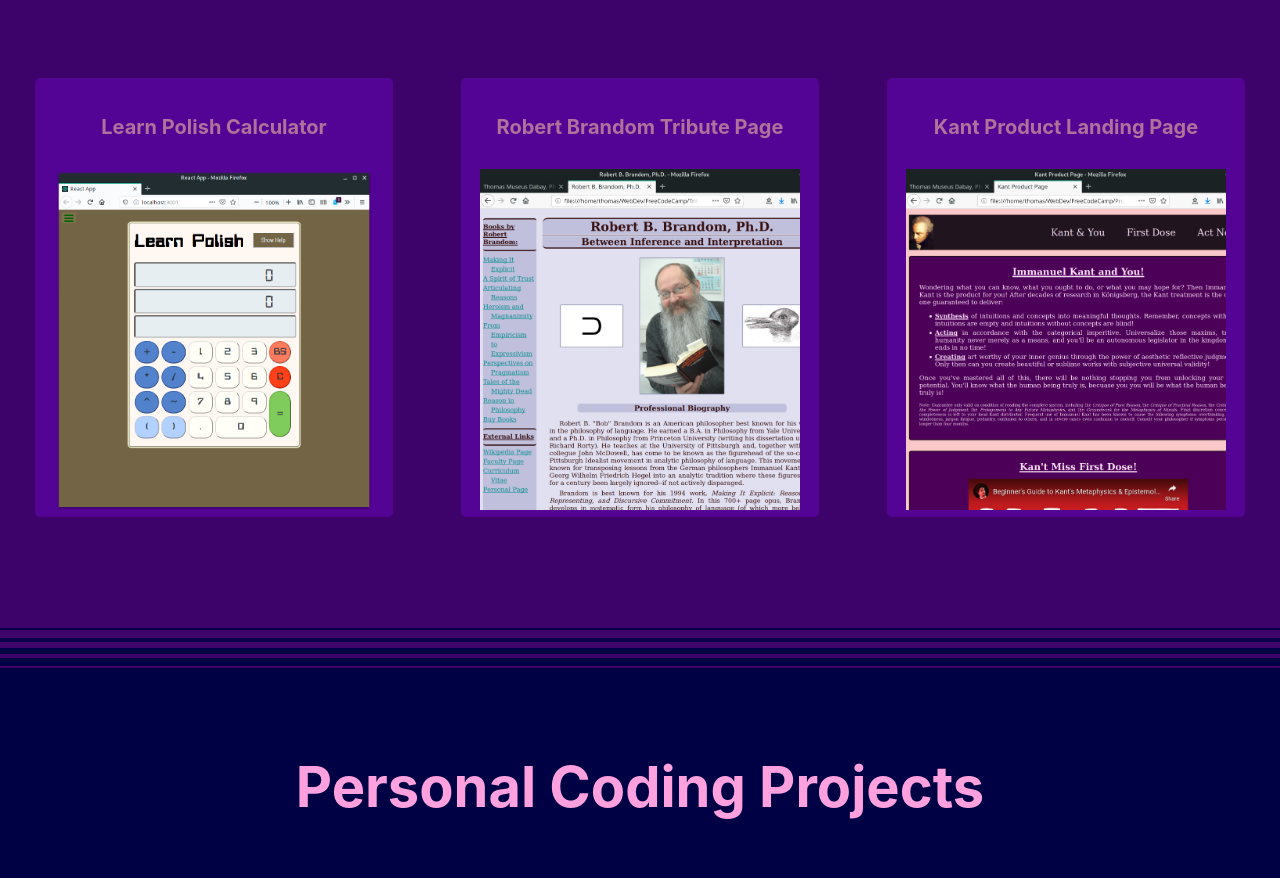
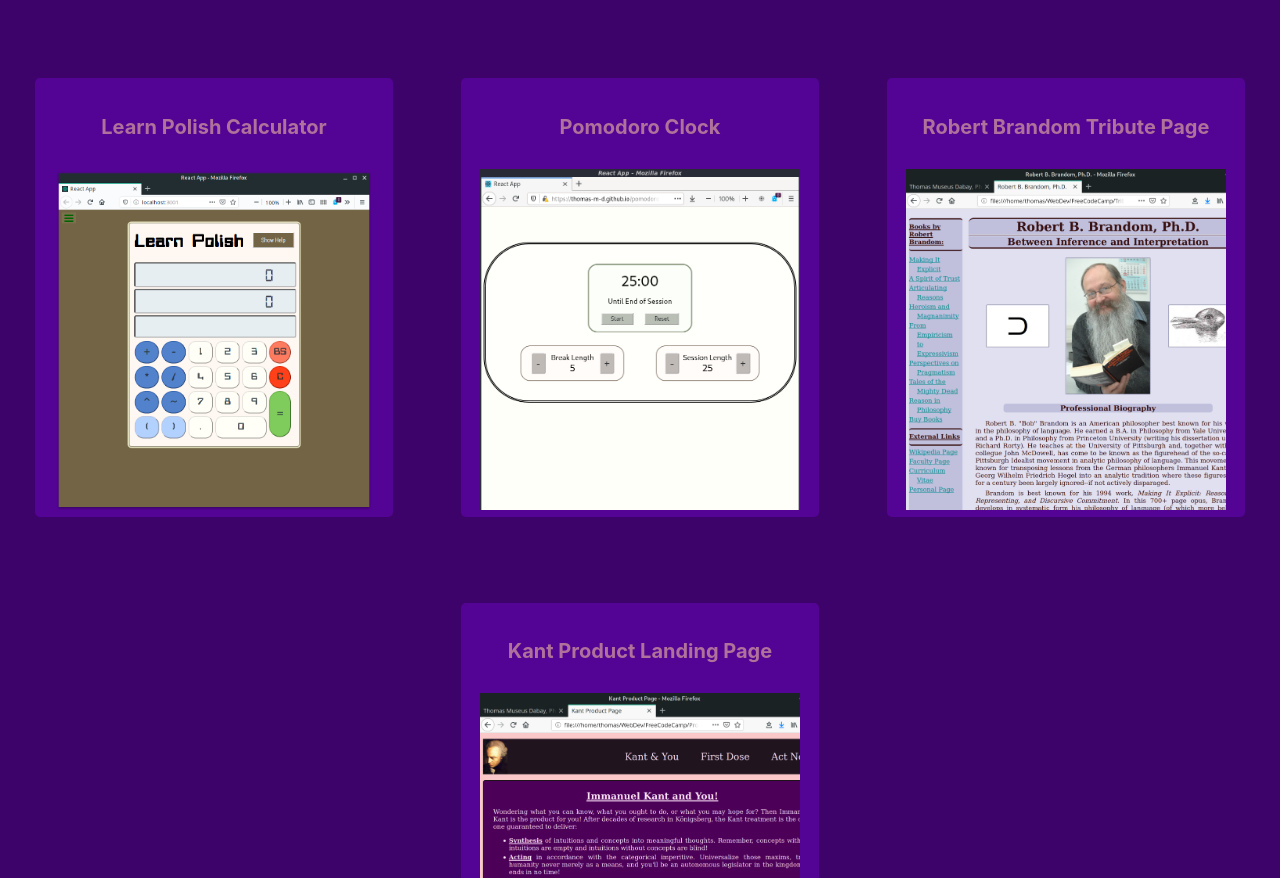
Before and after one commit to thomas-m-d/thomas-m-d.github.io, a React (Create React App) app: page / in a window 1280 px wide. Shown: the part 987-1865 px from the top of the page. Built offline with nearby package versions, Linux system fonts and the light colour scheme.

Commit message:
add tile for pomodoro clock

```diff
--- a/package.json
+++ b/package.json
@@ -15,7 +15,7 @@
     "react": "^16.12.0",
     "react-dom": "^16.12.0",
     "react-redux": "^7.1.3",
-    "react-scripts": "3.3.0",
+    "react-scripts": "^3.4.0",
     "redux": "^4.0.4"
   },
   "scripts": {
--- a/src/components/componentResources/tileDescriptionText.js
+++ b/src/components/componentResources/tileDescriptionText.js
@@ -140,6 +140,14 @@ export const POLISH = (
     Notation formulae.
   </p>
 );
+export const POMODORO = (
+  <p className="tileImgDescriptionP">
+    Technologies Used: React, Redux, Javascript, SASS/SCSS
+    <br />
+    <br />
+    Completed version of FreeCodeCamp's Pomodoro Clock assignment.
+  </p>
+);
 export const TRANSPOSITION = (
   <p className="tileImgDescriptionP">
     Peer-Reviewed Journal Article
--- a/src/components/sectionWebDevProjects.js
+++ b/src/components/sectionWebDevProjects.js
@@ -5,6 +5,7 @@ import * as Colors from "../styles/colors.js";
 import polishCalcImage from "../images/polishCalcImageFile.png";
 import brandomTributeImage from "../images/brandomTributeImageFile.png";
 import kantProductImage from "../images/kantProductImageFile.png";
+import pomodoroClockImage from "../images/pomodoroClockImageFile.png";
 import * as Descriptions from "./componentResources/tileDescriptionText.js";
 import * as Links from "../links.js";
 
@@ -23,6 +24,15 @@ class SectionWebDevProjects extends React.Component {
             link={Links.POLISH}
             descriptionText={Descriptions.POLISH}
             image={polishCalcImage}
+            bgColor={Colors.webDevColor}
+            hoverBgColor={Colors.webDevColorLight}
+          />
+          <Tile
+            className="tile sectionWebDevProjectsTile pomodoroClockTile"
+            name="Pomodoro Clock"
+            link={Links.POMODORO}
+            descriptionText={Descriptions.POMODORO}
+            image={pomodoroClockImage}
             bgColor={Colors.webDevColor}
             hoverBgColor={Colors.webDevColorLight}
           />
--- a/src/links.js
+++ b/src/links.js
@@ -19,6 +19,7 @@ export const PATHWAY = "https://github.com/thomas-m-d/HADModules";
 export const PEIRCE =
   "https://www.tandfonline.com/doi/full/10.1080/09672559.2016.1203981";
 export const POLISH = "https://thomas-m-d.github.io/learn-polish-calc/";
+export const POMODORO = "https://thomas-m-d.github.io/pomodoro-clock/";
 export const TRANSPOSITION =
   "http://almukhatabatjournal.unblog.fr/2016/12/25/al-mukhatabat-journal-october-issue-162015-special-issue-on-robert-brandom/";
 
```
Also changed, not shown: src/images/pomodoroClockImageFile.png (added), 1 other file (tests, documents, lock files or other folders).
